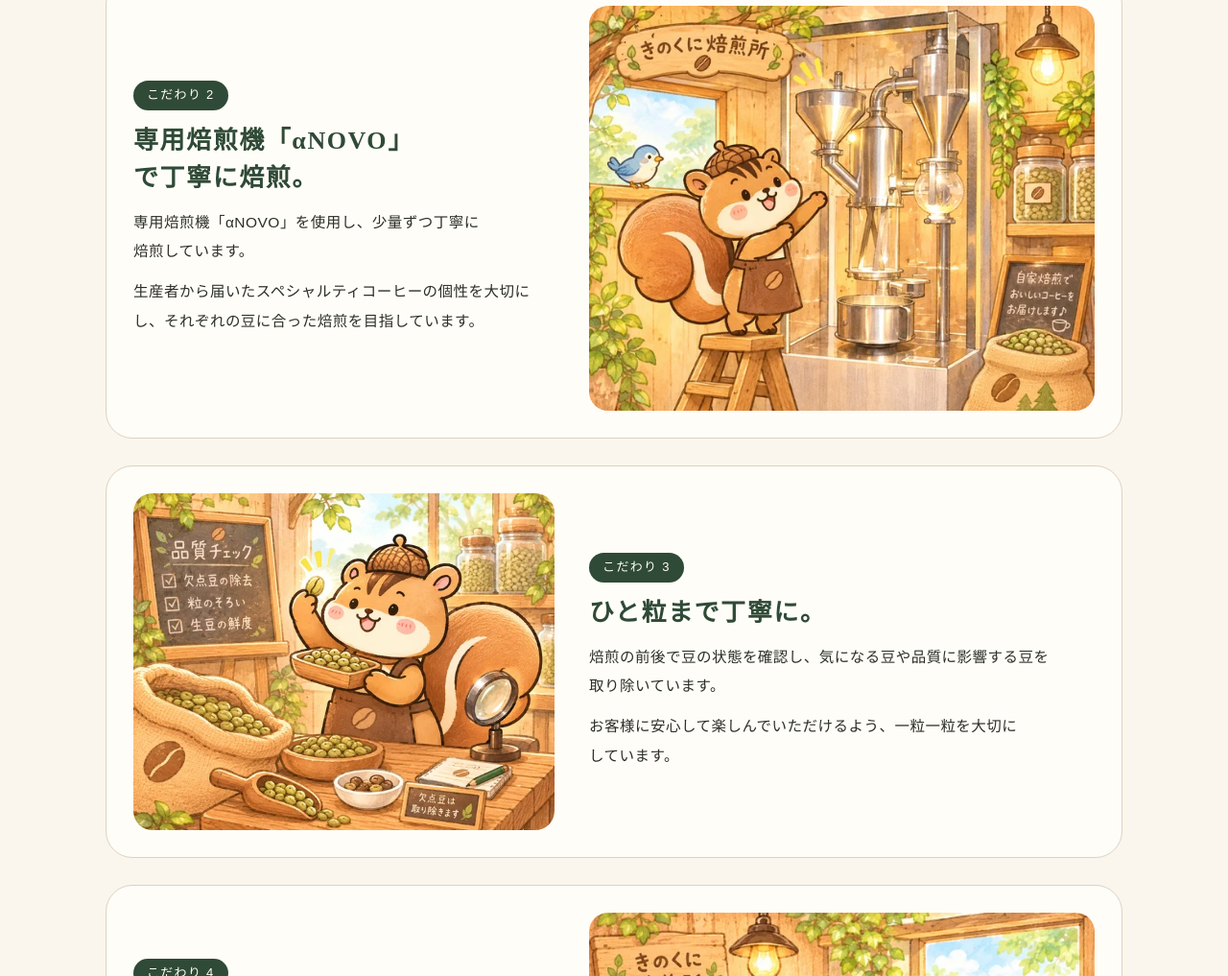
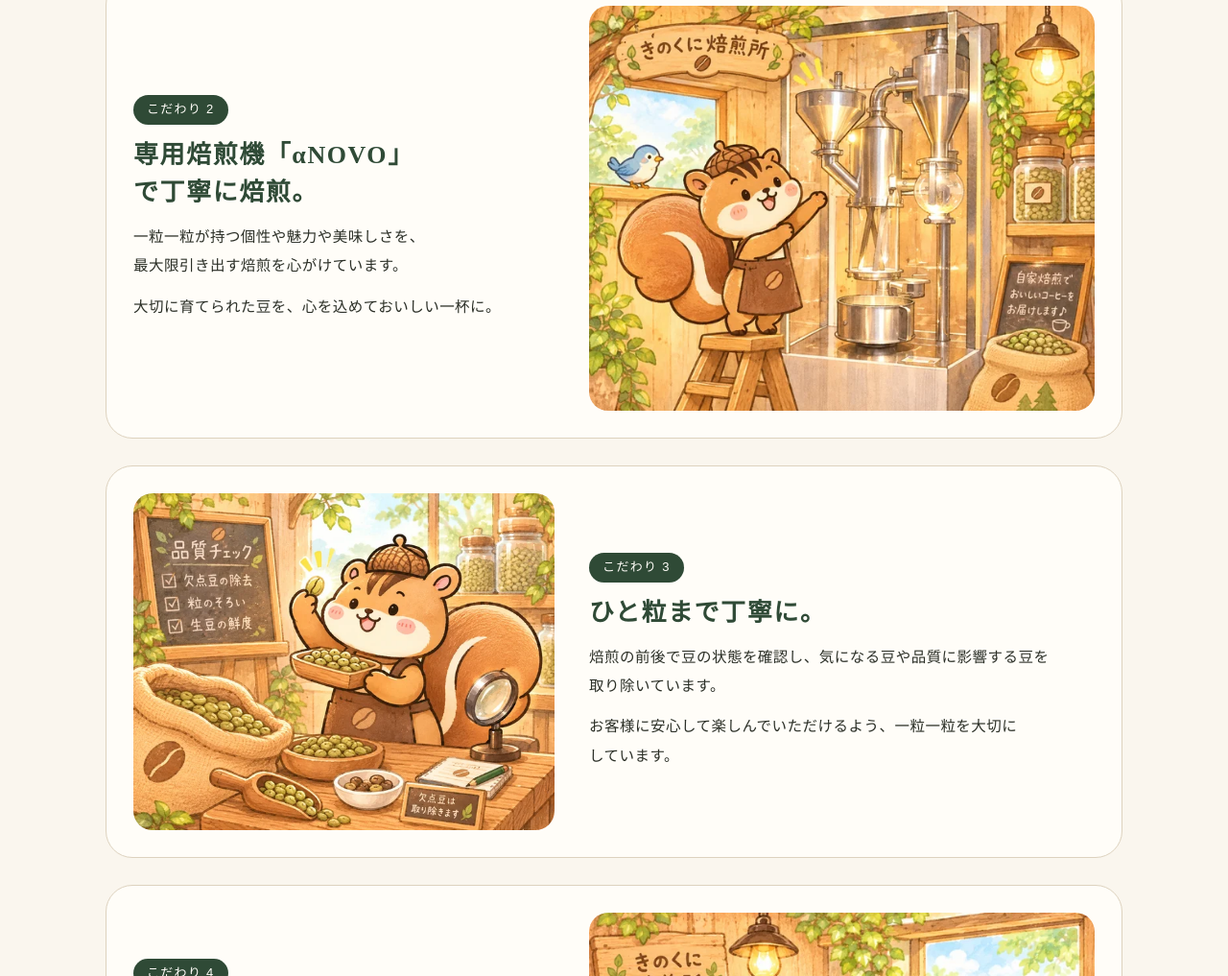
Before and after one commit to kinokuni-roastery/kinokuni-roastery, a plain HTML site: page roast.html in a window 1280 px wide. Shown: the part 1134-2151 px from the top of the page at 96% size. Drawn offline with Linux system fonts and the light colour scheme; a web font is replaced by a local one.

Commit message:
焙煎へのこだわり2の説明文を変更
Co-Authored-By: Claude Opus 5.5 <noreply@anthropic.com>
Claude-Session: https://claude.ai/code/session_0177yCncSykj879qzcPo22vF

```diff
--- a/roast.html
+++ b/roast.html
@@ -79,8 +79,8 @@
           <div class="rc-body">
             <p class="rc-no">こだわり 2</p>
             <h2 class="rc-title">専用焙煎機「αNOVO」で丁寧に焙煎。</h2>
-            <p>専用焙煎機「αNOVO」を使用し、少量ずつ丁寧に焙煎しています。</p>
-            <p>生産者から届いたスペシャルティコーヒーの個性を大切にし、それぞれの豆に合った焙煎を目指しています。</p>
+            <p>一粒一粒が持つ個性や魅力や美味しさを、最大限引き出す焙煎を心がけています。</p>
+            <p>大切に育てられた豆を、心を込めておいしい一杯に。</p>
           </div>
         </li>
         <li class="rc-step">
```
